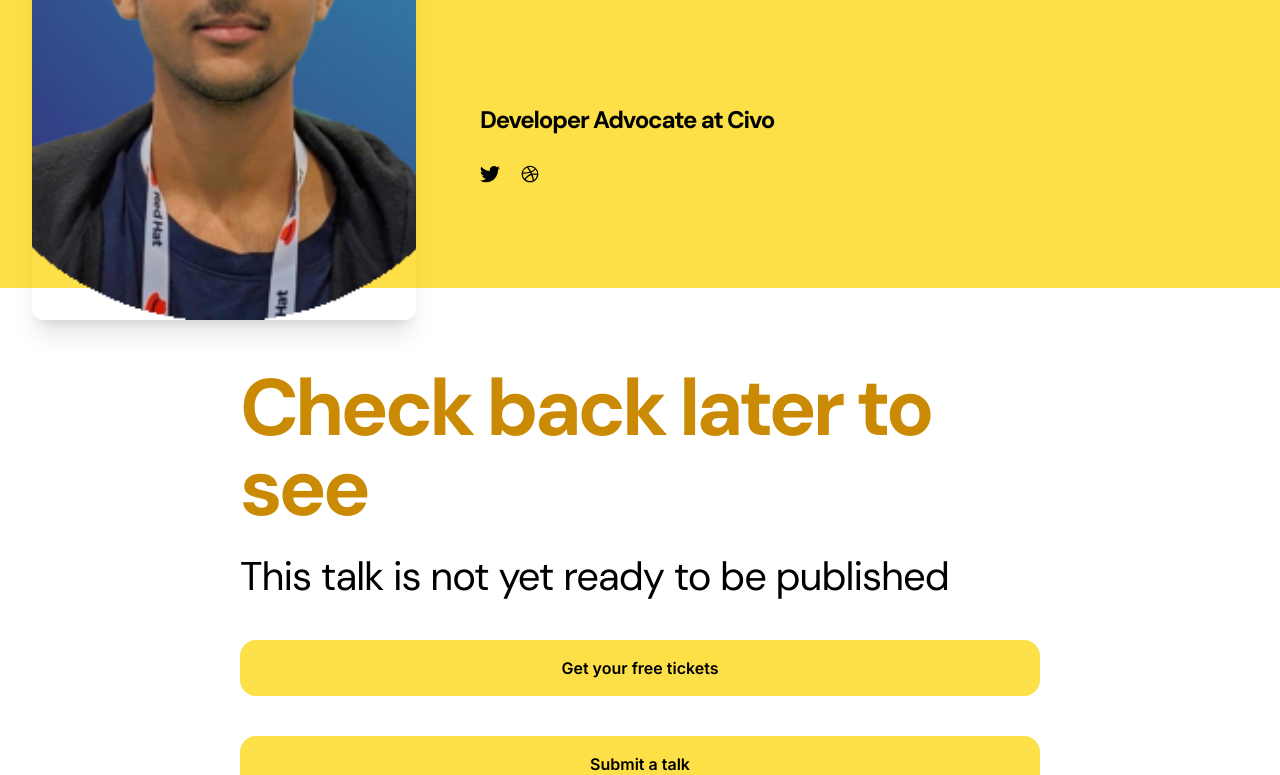
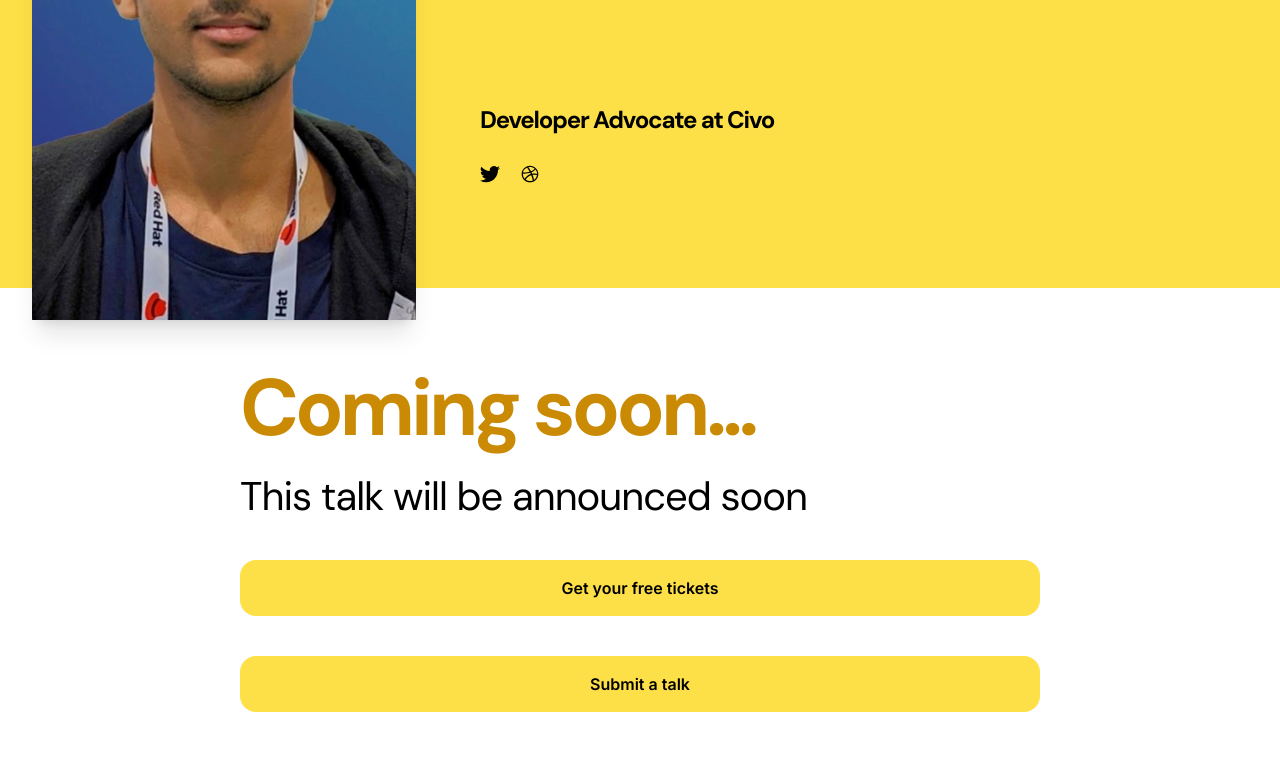
Before and after one commit to techmids/conf.techmids.io, a Next.js app: page /kunal-kushwaha in a window 1280 px wide. Shown: the part 468-1243 px from the top of the page. Built offline with nearby package versions, Linux system fonts and the light colour scheme.

Commit message:
chore: fix Kunal's photo

```diff
--- a/speakers.js
+++ b/speakers.js
@@ -1,17 +1,17 @@
-import kunalImg from "@/images/avatars/kunal.png";
+import KunalImage from '@/images/avatars/kunal.png'
 
 const speakers = [
-    {
-        name: "Kunal Kushwaha",
-        jobTitle: "Developer Advocate at Civo",
-        bio: "",
-        talkTitle: "Check back later to see",
-        description: "This talk is not yet ready to be published",
-        image: kunalImg,
-        twitter: "kunalstwt",
-        linkedin: "",
-        website: "https://www.kunalkushwaha.com/"
-    },
+  {
+    name: 'Kunal Kushwaha',
+    jobTitle: 'Developer Advocate at Civo',
+    bio: '',
+    talkTitle: 'Coming soon...',
+    description: 'This talk will be announced soon',
+    image: KunalImage,
+    twitter: 'kunalstwt',
+    linkedin: '',
+    website: 'https://www.kunalkushwaha.com/',
+  },
 ]
 
 export default speakers
```
Also changed, not shown: src/images/avatars/kunal.jpeg (added), src/images/avatars/kunal.png.
